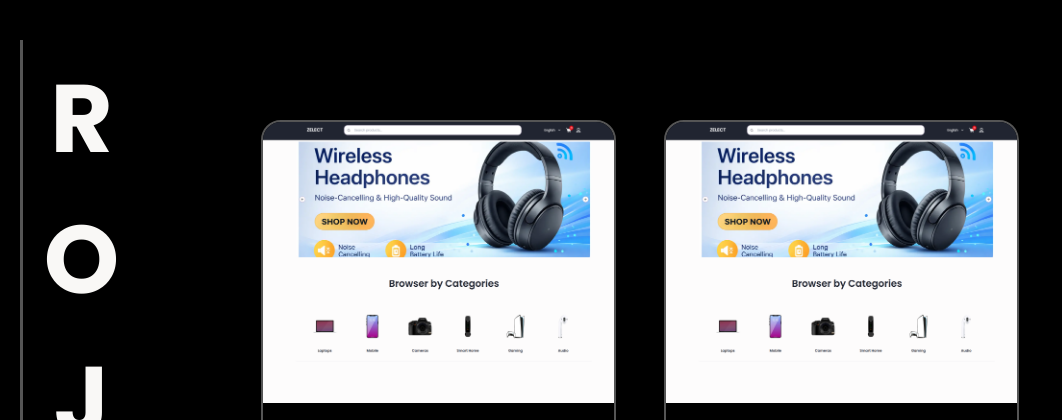
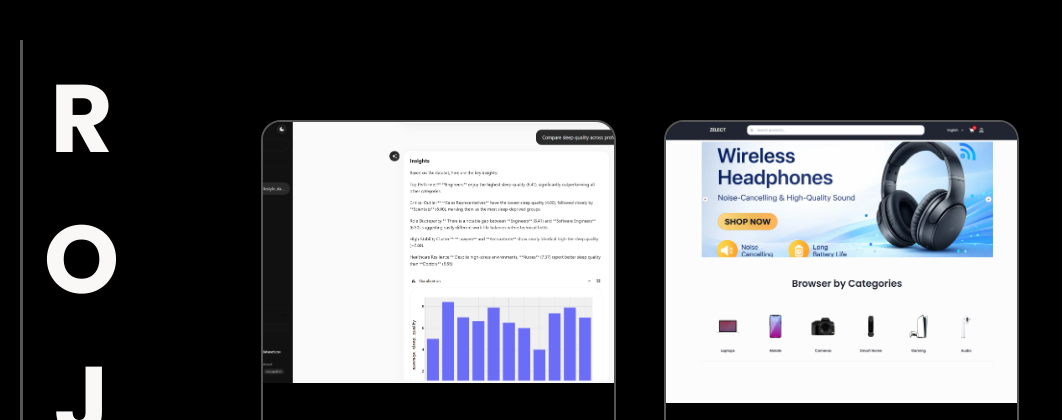
Before and after one commit to zain4849/portfolio, a website: page index.html in a window 1280 px wide. Shown: the part 760-1180 px from the top of the page, without its empty margins (0-1062 px from the left). Drawn offline with nearby package versions, Linux system fonts and the light colour scheme; a script that the page names is missing; a web font is replaced by a local one.

Commit message:
Update image for AI Data Explorer project card

```diff
--- a/index.html
+++ b/index.html
@@ -141,9 +141,9 @@
           <ul class="projects-grid">
 
 
-            <li class="project-card">
-              <div class="img-grid-container">
-                <img src="./public/projects/ecommerce.png" alt="" />
+            <li class="project-card" >
+              <div class="img-grid-container" style="height: 80%;">
+                <img src="./public/projects/ai-data-explorer.png" alt="" style="height: 100%;" />
               </div>
               <div class="card-content">
                 <h2 class="project-title">AI Data Explorer</h2>
--- a/style.css
+++ b/style.css
@@ -579,6 +579,7 @@ section:not(.hero, .contact) h1 {
   /* width: 100%; */
   /* height: 60%; */
   /* height: auto; */
+  /* height: 100%; */
   overflow: hidden;
 }
 
@@ -587,6 +588,7 @@ section:not(.hero, .contact) h1 {
   /* height: 100%; */
   object-fit: cover;
   overflow: hidden;
+  display: block;
 }
 
 .card-content {
```
Also changed, not shown: public/projects/ai-data-explorer.png (added), public/projects/customer-feedback-collector.png (deleted).
